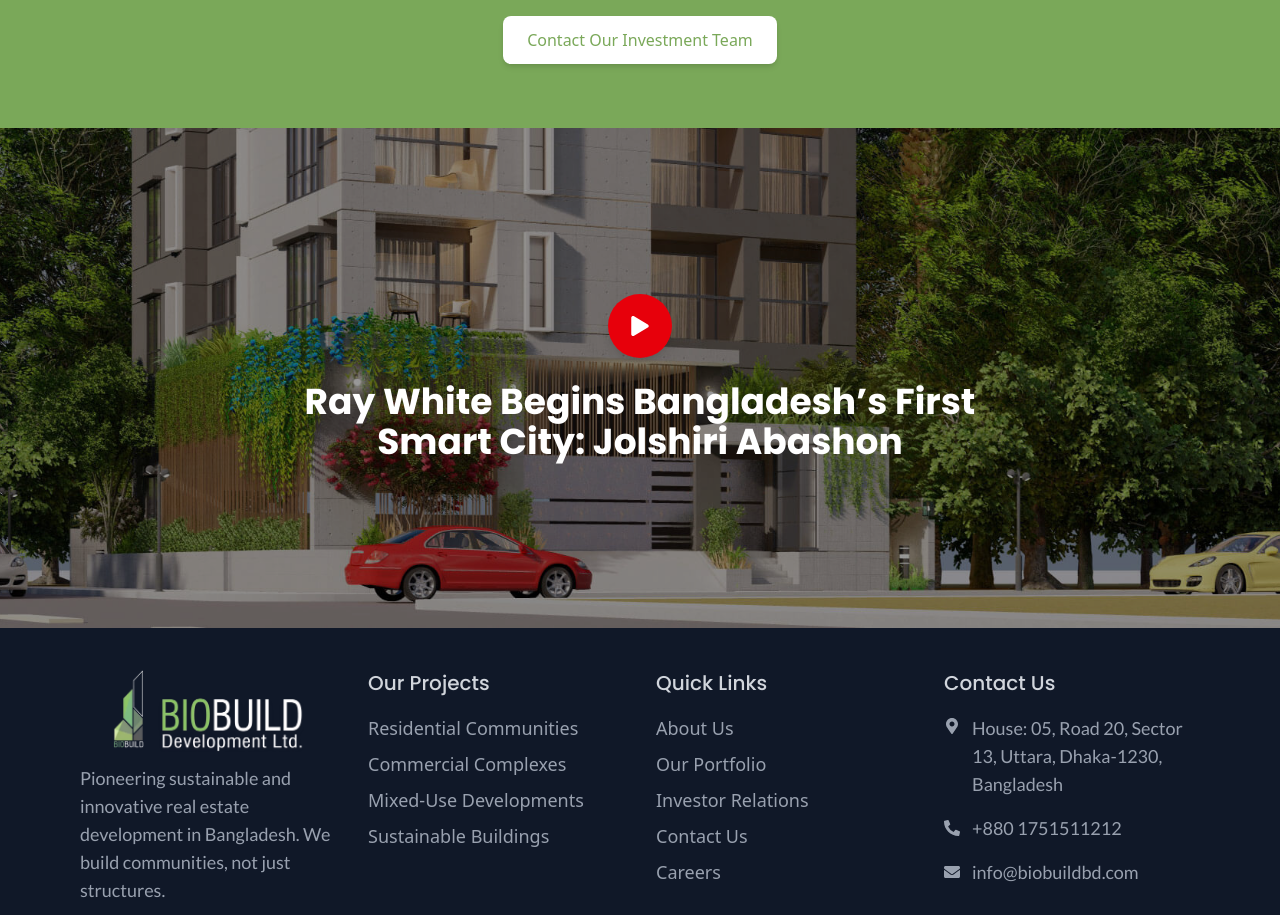
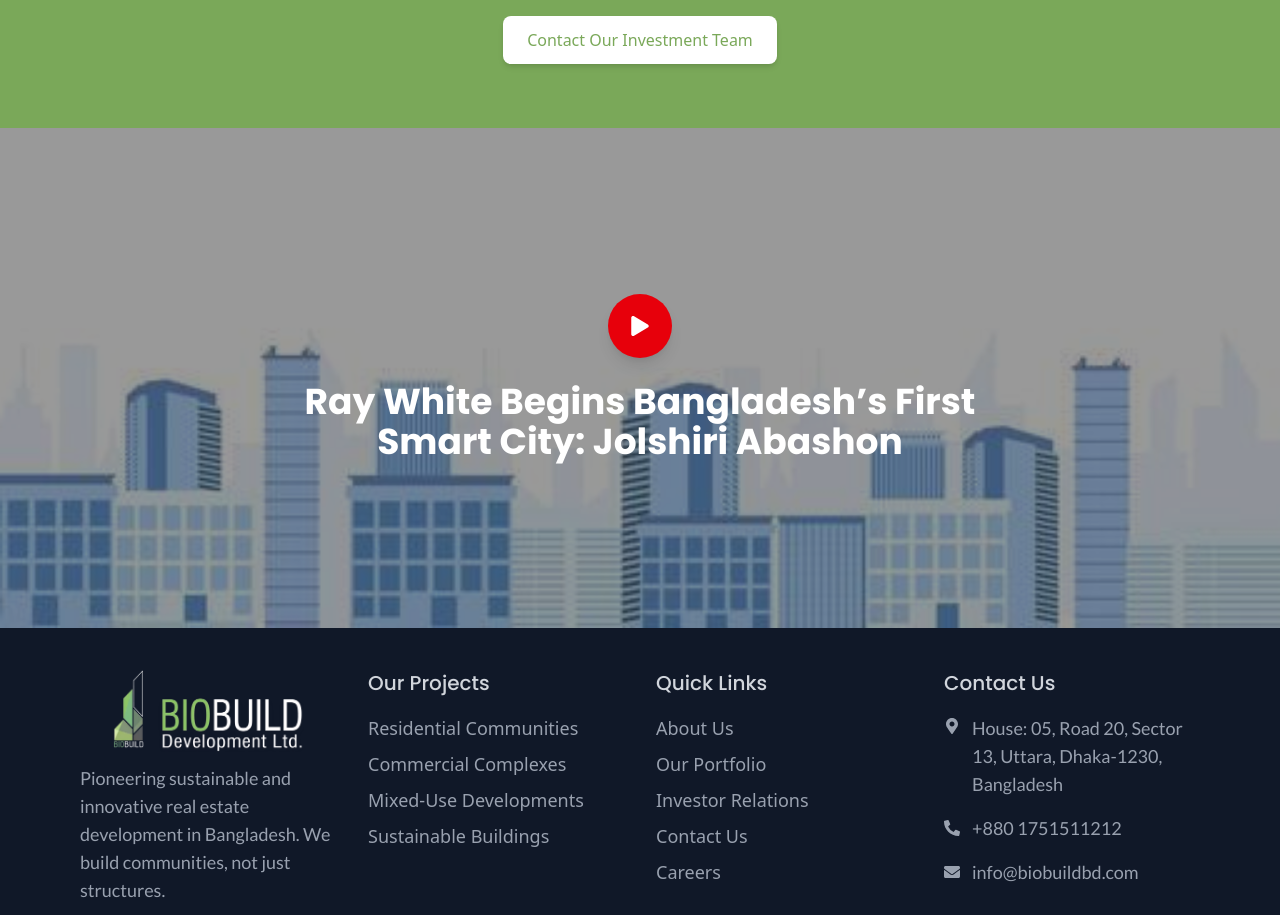
Before and after one commit to Kamiaaa/bio, a Next.js app: page / in a window 1280 px wide. Shown: the part 4340-5255 px from the top of the page. Built offline with nearby package versions, Linux system fonts and the light colour scheme.

Commit message:
Image changed

```diff
--- a/app/components/PromotionalBanner.tsx
+++ b/app/components/PromotionalBanner.tsx
@@ -20,7 +20,7 @@
       ref={containerRef}
       className="relative w-full h-[500px] overflow-hidden bg-fixed bg-center bg-cover bg-no-repeat"
       style={{
-        backgroundImage: "url('/img/jolshiri.jpg')",
+        backgroundImage: "url('/img/footer-bg.jpg')",
       }}
     >
       <motion.div
```
